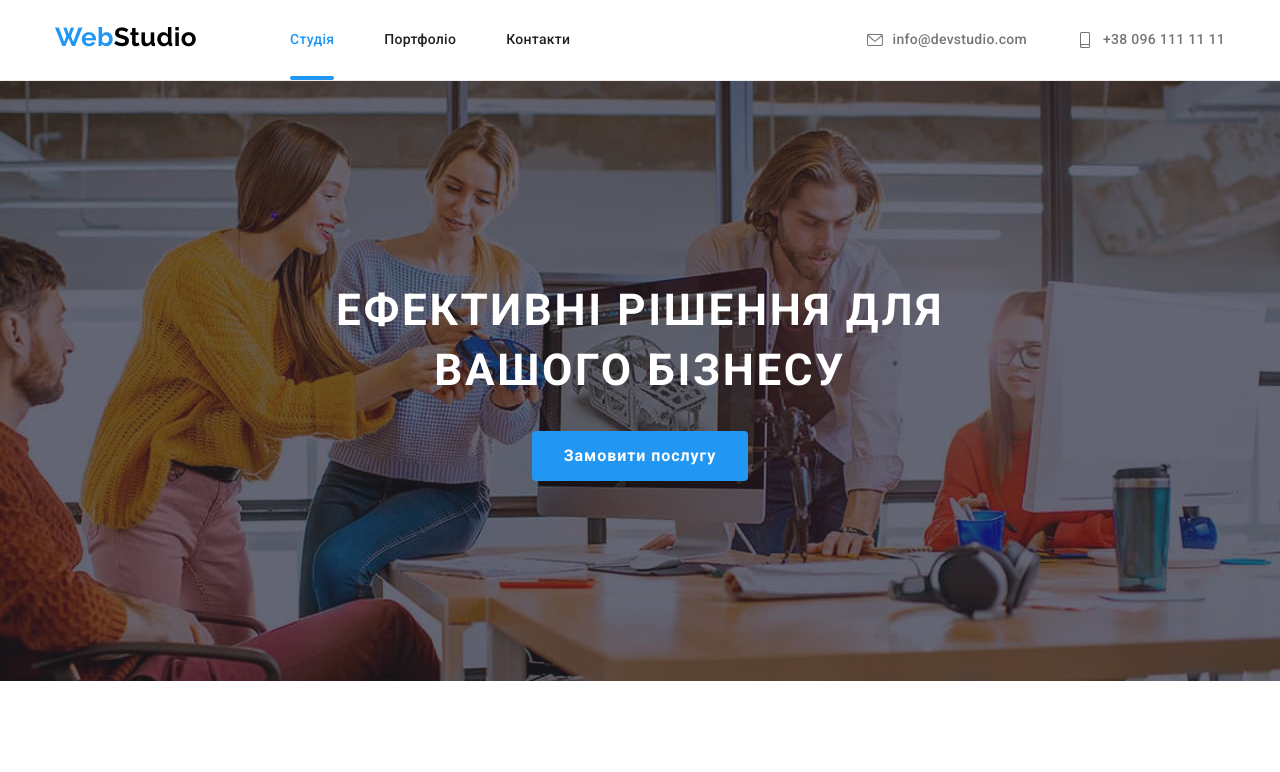
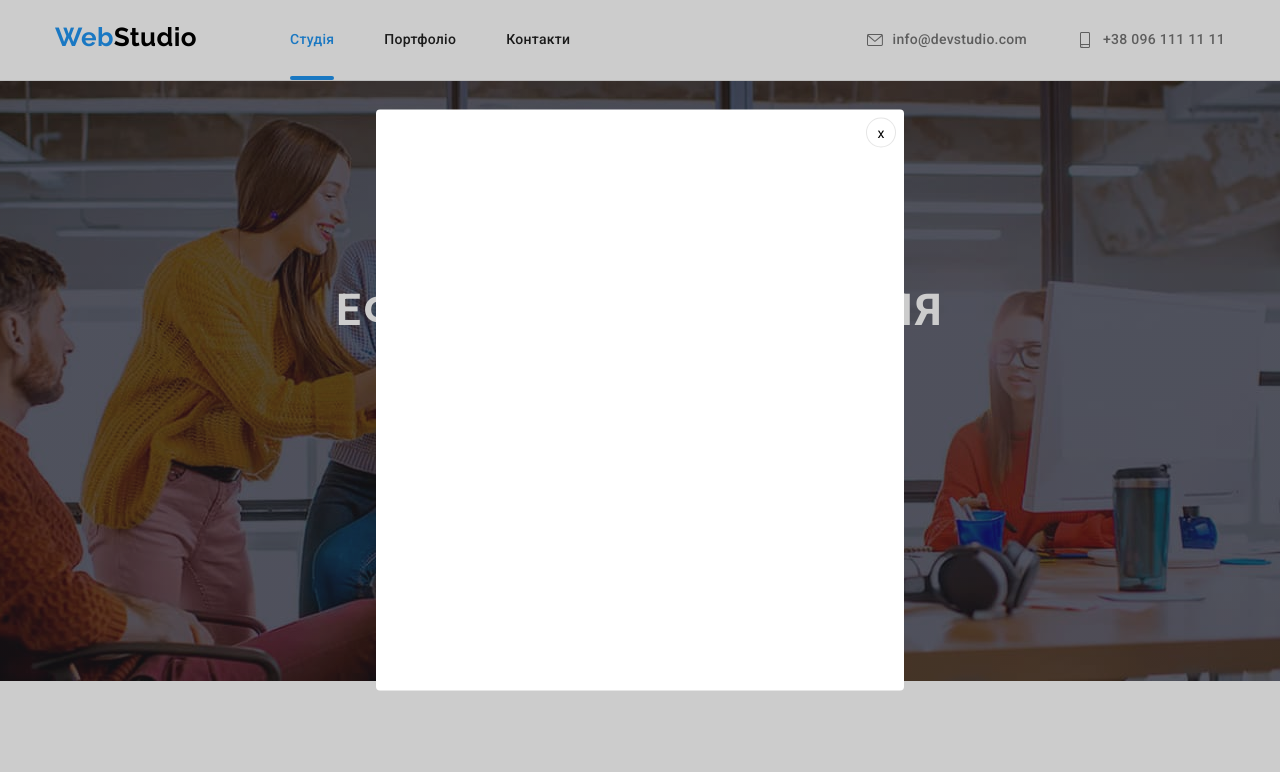
Before and after one commit to Voytesha/goit-markup-hw-05, a plain HTML site: page index.html in a window 1280 px wide. Both pictures are taken after a click on the button "Замовити послугу". Shown: the top 772 px of the page. Drawn offline with nearby package versions, Linux system fonts and the light colour scheme.

Commit message:
Almost done hw5

```diff
--- a/css/styles.css
+++ b/css/styles.css
@@ -587,6 +587,9 @@ img {
 .footer-button:focus {
   background-color: var(--accent-color);
 }
+
+/*Modal window*/
+
 .backdrop {
   position: fixed;
   top: 0;
@@ -594,20 +597,45 @@ img {
   width: 100%;
   height: 100%;
   background-color: rgba(0, 0, 0, 0.2);
+
+  opacity: 1;
+  transition: opacity 250ms cubic-bezier(0.4, 0, 0.2, 1);
 }
 
 .backdrop.is-hidden {
   opacity: 0;
+  visibility: hidden;
   pointer-events: none;
+}
+
+.backdrop.is-hidden .modal {
+  transform: translate(-50%, -50%) scale(0.9);
 }
 
 .modal {
   position: absolute;
   top: 50%;
   left: 50%;
-  transform: translate(-50%, -50%);
   min-width: 528px;
   min-height: 581px;
   background-color: var(--primary-background-color);
   border-radius: 4px;
+  transform: translate(-50%, -50%) scale(1);
+  transition: transform 250ms cubic-bezier(0.4, 0, 0.2, 1);
 }
+.close-button {
+  position: absolute;
+  right: 8px;
+  top: 8px;
+  width: 30px;
+  height: 30px;
+  border-radius: 50%;
+  background-color: var(--primary-background-color);
+  border: 1px solid rgba(0, 0, 0, 0.1);
+  cursor: pointer;
+}
+
+.close-button:hover {
+  background-color: var(--accent-color);
+  color: var(--primary-background-color);
+}
--- a/index.html
+++ b/index.html
@@ -65,7 +65,7 @@
       <section class="hero-section">
         <div class="hero-wrap">
           <h1 class="hero-title">Ефективні рішення для вашого бізнесу</h1>
-          <button class="button" type="button">Замовити послугу</button>
+          <button class="button" type="button" data-modal-open>Замовити послугу</button>
         </div>
       </section>
       <!--Benefits section-->
@@ -498,8 +498,11 @@
         </div>
       </div>
     </footer>
-    <div class="backdrop is-hidden">
-      <div class="modal"></div>
+    <div class="backdrop is-hidden" data-modal>
+      <div class="modal">
+      <button type="button" class="close-button" data-modal-close>x</button>
     </div>
-  </body>
+  </div>
+<script src="./js/modal.js"></script>
+</body>
 </html>
--- /dev/null
+++ b/js/modal.js
@@ -0,0 +1,14 @@
+(() => {
+  const refs = {
+    openModalBtn: document.querySelector("[data-modal-open]"),
+    closeModalBtn: document.querySelector("[data-modal-close]"),
+    modal: document.querySelector("[data-modal]"),
+  };
+
+  refs.openModalBtn.addEventListener("click", toggleModal);
+  refs.closeModalBtn.addEventListener("click", toggleModal);
+
+  function toggleModal() {
+    refs.modal.classList.toggle("is-hidden");
+  }
+})();
```
